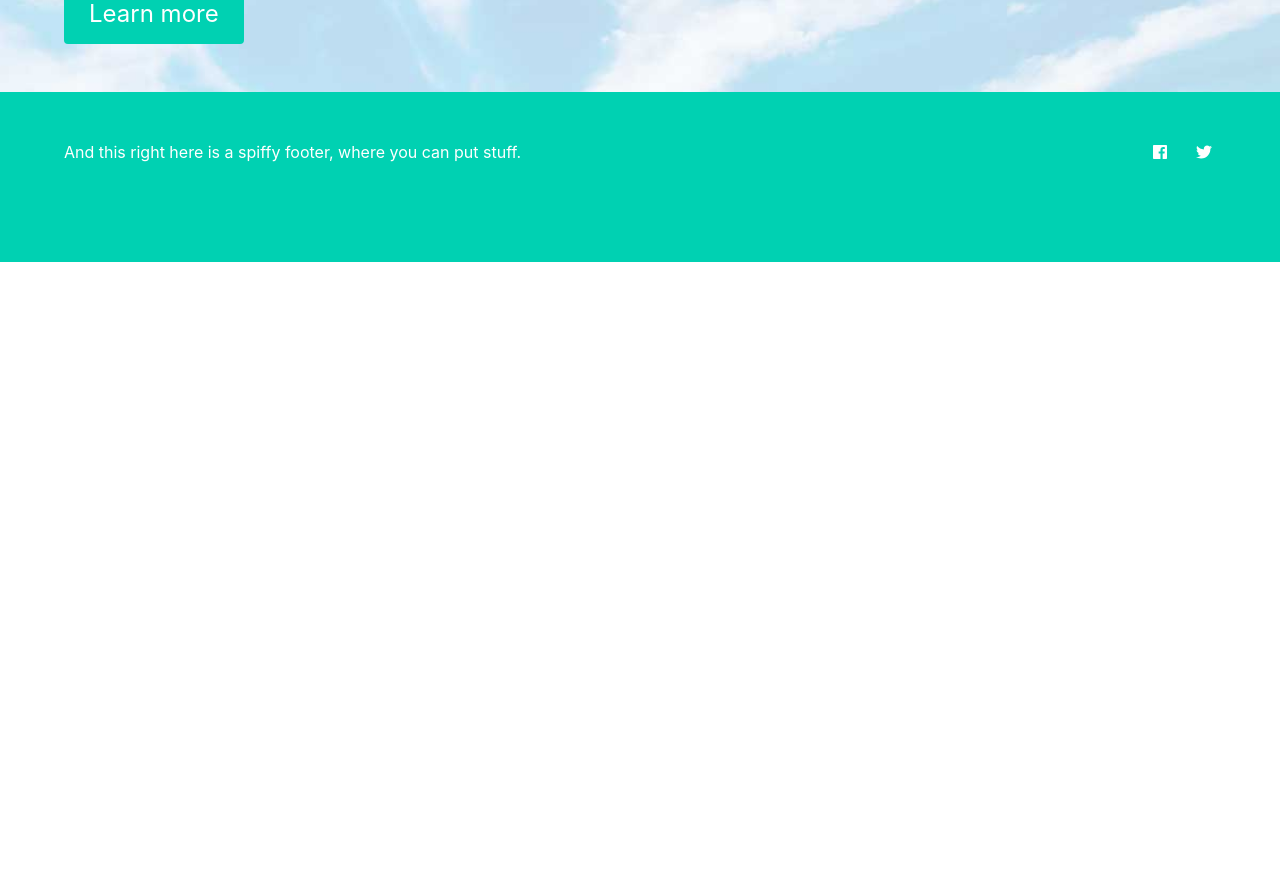
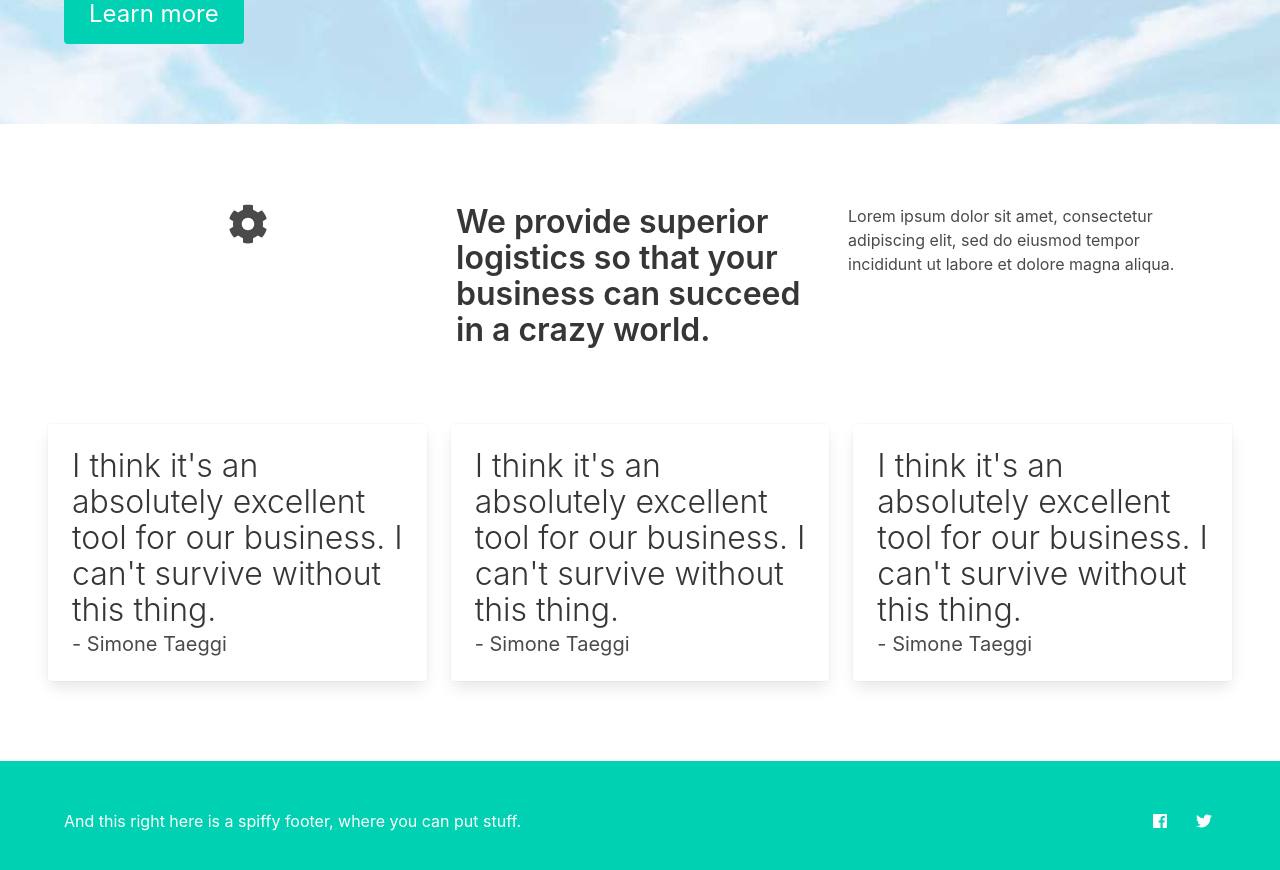
Before and after one commit to simotae14/VueLandingPage, a Vue app: page /#/ in a window 1280 px wide. Shown: the part 400-1270 px from the top of the page. Before the commit the page ends 800 px from the top, so only its background shows below. Built offline with nearby package versions, Linux system fonts and the light colour scheme.

Commit message:
Add second section of the home

```diff
--- a/src/components/Home.vue
+++ b/src/components/Home.vue
@@ -12,6 +12,65 @@
             </h2>
           </div>
           <a href="" id="learn" class="button is-large is-primary">Learn more</a>
+        </div>
+      </div>
+    </section>
+    <section class="section">
+      <div class="container">
+        <div class="columns pd is-desktop">
+          <div class="column has-text-centered">
+            <i class="fas fa-cog is-primary"></i>
+          </div>
+          <div class="column is-one-third-desktop">
+            <p class="title">
+              <strong>
+                We provide superior logistics so that your business can succeed in a crazy world.
+              </strong>
+            </p>
+          </div>
+          <div class="column">
+            <p>
+              Lorem ipsum dolor sit amet, consectetur adipiscing elit, sed do eiusmod tempor incididunt ut labore et dolore magna aliqua.
+            </p>
+          </div>
+        </div>
+      </div>
+      <div class="columns pd">
+        <div class="column">
+          <div class="card">
+            <div class="card-content">
+              <p class="title">
+                I think it's an absolutely excellent tool for our business. I can't survive without this thing.
+              </p>
+              <p class="subtitle">
+                - Simone Taeggi
+              </p>
+            </div>
+          </div>
+        </div>
+        <div class="column">
+          <div class="card">
+            <div class="card-content">
+              <p class="title">
+                I think it's an absolutely excellent tool for our business. I can't survive without this thing.
+              </p>
+              <p class="subtitle">
+                - Simone Taeggi
+              </p>
+            </div>
+          </div>
+        </div>
+        <div class="column">
+          <div class="card">
+            <div class="card-content">
+              <p class="title">
+                I think it's an absolutely excellent tool for our business. I can't survive without this thing.
+              </p>
+              <p class="subtitle">
+                - Simone Taeggi
+              </p>
+            </div>
+          </div>
         </div>
       </div>
     </section>
@@ -50,4 +109,18 @@
 
 h2
   margin: 1.5rem 0 2rem 0 !important
+
+.fa-cog
+  font-size: 40px
+
+#learn
+  +desktop
+    margin-bottom: 2rem
+
+.pd
+  +tablet
+    padding: 2em 0
+.card
+  p.title
+    font-weight: 300
 </style>
```
